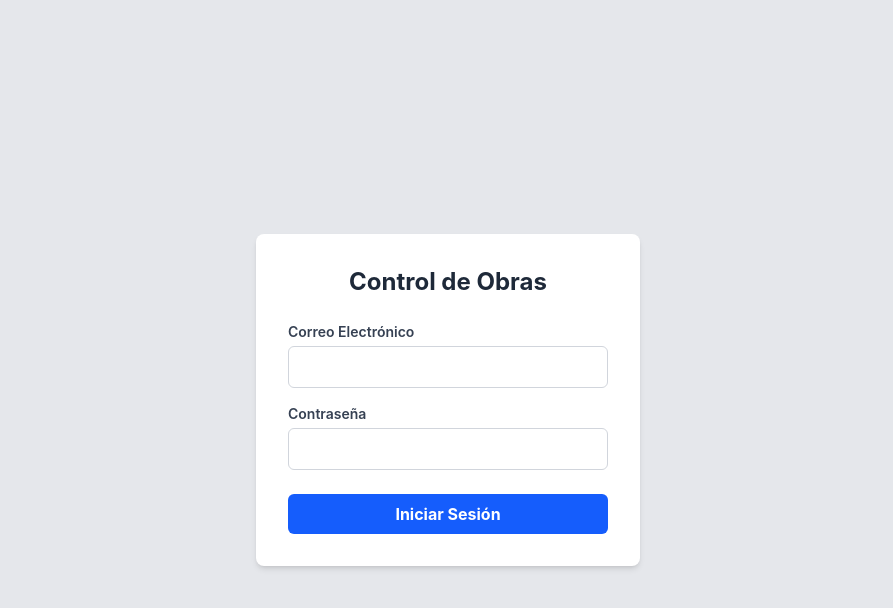
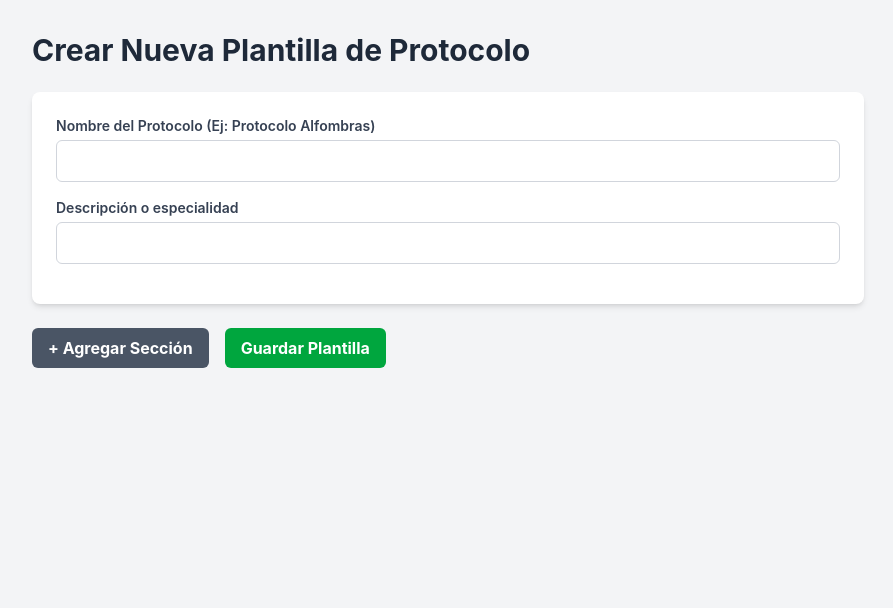
Before and after one commit to FelipeGI1/Proyecto-Control-Obras, a React app in the folder frontend/: page /admin/templates/new in a window 1280 px wide. Before the commit this address led to /login. Shown: the top 608 px of the page, without its empty margins (192-1085 px from the left). Built offline with nearby package versions, Linux system fonts and the light colour scheme; the HTML template or start-up script is replaced by a standard one.

Commit message:
creacion de formularios para plantillas en el frontend

```diff
--- a/frontend/src/App.tsx
+++ b/frontend/src/App.tsx
@@ -1,22 +1,15 @@
 import { BrowserRouter, Routes, Route, Navigate } from 'react-router-dom';
 import { Login } from './pages/Login';
-
-// Un componente temporal para el Dashboard
-const DashboardPlaceholder = () => (
-  <div className="p-8 text-center">
-    <h1 className="text-2xl font-bold">¡Bienvenido al sistema!</h1>
-    <p>Has iniciado sesión correctamente.</p>
-  </div>
-);
+import { TemplateCreator } from './pages/admin/TemplateCreator';
+import { Dashboard } from './pages/Dashboard';
 
 function App() {
   return (
     <BrowserRouter>
       <Routes>
         <Route path="/login" element={<Login />} />
-        <Route path="/dashboard" element={<DashboardPlaceholder />} />
-
-        {/* Si entra a la raíz, lo mandamos al login */}
+        <Route path="/dashboard" element={<Dashboard />} />
+        <Route path="/admin/templates/new" element={<TemplateCreator />} />
         <Route path="*" element={<Navigate to="/login" replace />} />
       </Routes>
     </BrowserRouter>
--- /dev/null
+++ b/frontend/src/pages/Dashboard.tsx
@@ -0,0 +1,36 @@
+import { Link } from 'react-router-dom';
+
+export const Dashboard = () => {
+  // Leemos el usuario que guardamos en el localStorage al iniciar sesión
+  const userString = localStorage.getItem('user');
+  const user = userString ? JSON.parse(userString) : null;
+
+  return (
+    <div className="min-h-screen bg-gray-100 p-8">
+      <div className="max-w-4xl mx-auto bg-white p-6 rounded-lg shadow-md">
+        <h1 className="text-3xl font-bold mb-2 text-gray-800">
+          ¡Bienvenido al sistema, {user?.fullName || 'Usuario'}!
+        </h1>
+        <p className="text-gray-600 mb-6">Rol actual: <span className="font-semibold uppercase">{user?.role}</span></p>
+
+        <div className="grid grid-cols-1 md:grid-cols-2 gap-4">
+          {/* Tarjeta para ir a Crear Plantillas */}
+          <div className="p-6 border border-gray-200 rounded-lg hover:shadow-lg transition-shadow bg-blue-50">
+            <h2 className="text-xl font-bold text-blue-800 mb-2">Plantillas de Protocolo</h2>
+            <p className="text-gray-600 mb-4">Crea y administra las estructuras de chequeo para las partidas.</p>
+
+            {/* Usamos Link en lugar de <a> para no recargar toda la página */}
+            <Link
+              to="/admin/templates/new"
+              className="inline-block bg-blue-600 text-white font-semibold py-2 px-4 rounded hover:bg-blue-700"
+            >
+              + Crear Nueva Plantilla
+            </Link>
+          </div>
+
+          {/* Aquí irán más tarjetas en el futuro (ej. Llenar Protocolo) */}
+        </div>
+      </div>
+    </div>
+  );
+};
--- /dev/null
+++ b/frontend/src/pages/admin/TemplateCreator.tsx
@@ -0,0 +1,129 @@
+import { useState } from 'react';
+import { Input } from '../../components/common/Input';
+import { Button } from '../../components/common/Button';
+import type { ProtocolSection } from '../../utils/types';
+
+export const TemplateCreator = () => {
+    const [templateName, setTemplateName] = useState('');
+    const [description, setDescription] = useState('');
+    const [sections, setSections] = useState<ProtocolSection[]>([]);
+
+    // Función para agregar una nueva sección vacía
+    const addSection = () => {
+        const newSection: ProtocolSection = {
+            id: crypto.randomUUID(), // Genera un ID único temporal
+            name: '',
+            items: [],
+        };
+        setSections([...sections, newSection]);
+    };
+
+    // Función para actualizar el nombre de una sección
+    const updateSectionName = (sectionId: string, newName: string) => {
+        setSections(sections.map(sec =>
+            sec.id === sectionId ? { ...sec, name: newName } : sec
+        ));
+    };
+
+    // Función para agregar un ítem a una sección específica
+    const addItemToSection = (sectionId: string) => {
+        setSections(sections.map(sec => {
+            if (sec.id === sectionId) {
+                return {
+                    ...sec,
+                    items: [...sec.items, { id: crypto.randomUUID(), name: '' }]
+                };
+            }
+            return sec;
+        }));
+    };
+
+    // Función para actualizar el texto de un ítem
+    const updateItemName = (sectionId: string, itemId: string, newName: string) => {
+        setSections(sections.map(sec => {
+            if (sec.id === sectionId) {
+                return {
+                    ...sec,
+                    items: sec.items.map(item =>
+                        item.id === itemId ? { ...item, name: newName } : item
+                    )
+                };
+            }
+            return sec;
+        }));
+    };
+
+    const handleSave = async () => {
+        const finalTemplate = {
+            name: templateName,
+            description,
+            sections
+        };
+        console.log("Datos listos para enviar al Backend:", finalTemplate);
+        alert("Revisa la consola (F12) para ver la estructura JSON armada.");
+        // Aquí luego llamaremos a api.post('/templates', finalTemplate)
+    };
+
+    return (
+        <div className="p-8 max-w-4xl mx-auto">
+            <h1 className="text-3xl font-bold mb-6 text-gray-800">Crear Nueva Plantilla de Protocolo</h1>
+
+            <div className="bg-white p-6 rounded-lg shadow-md mb-6">
+                <Input
+                    label="Nombre del Protocolo (Ej: Protocolo Alfombras)"
+                    value={templateName}
+                    onChange={(e) => setTemplateName(e.target.value)}
+                />
+                <Input
+                    label="Descripción o especialidad"
+                    value={description}
+                    onChange={(e) => setDescription(e.target.value)}
+                />
+            </div>
+
+            {/* Renderizado dinámico de Secciones e Ítems */}
+            {sections.map((section, index) => (
+                <div key={section.id} className="bg-gray-50 p-6 rounded-lg shadow-sm border border-gray-200 mb-6 relative">
+                    <h3 className="font-bold text-lg mb-4 text-blue-700">Sección {index + 1}</h3>
+
+                    <Input
+                        label="Nombre de la Sección (Ej: Actividades Previas)"
+                        value={section.name}
+                        onChange={(e) => updateSectionName(section.id, e.target.value)}
+                    />
+
+                    <div className="pl-6 mt-4 border-l-2 border-blue-200">
+                        <h4 className="font-semibold text-gray-600 mb-2">Ítems a chequear:</h4>
+                        {section.items.map((item, itemIndex) => (
+                            <div key={item.id} className="mb-2">
+                                <input
+                                    type="text"
+                                    placeholder={`Ej: 1.${itemIndex + 1} Superficie limpia y seca`}
+                                    className="w-full px-3 py-2 border border-gray-300 rounded-md focus:outline-none focus:ring-1 focus:ring-blue-500"
+                                    value={item.name}
+                                    onChange={(e) => updateItemName(section.id, item.id, e.target.value)}
+                                />
+                            </div>
+                        ))}
+
+                        <button
+                            onClick={() => addItemToSection(section.id)}
+                            className="text-sm text-blue-600 font-semibold hover:text-blue-800 mt-2"
+                        >
+                            + Agregar Ítem de chequeo
+                        </button>
+                    </div>
+                </div>
+            ))}
+
+            <div className="flex gap-4">
+                <Button onClick={addSection} className="bg-gray-600 hover:bg-gray-700 text-white font-bold py-2 px-4 rounded-md transition-colors">
+                    + Agregar Sección
+                </Button>
+                <Button onClick={handleSave} className="bg-green-600 hover:bg-green-700 text-white font-bold py-2 px-4 rounded-md transition-colors">
+                    Guardar Plantilla
+                </Button>
+            </div>
+        </div>
+    );
+};
--- /dev/null
+++ b/frontend/src/utils/types.ts
@@ -0,0 +1,16 @@
+export interface ProtocolItem {
+  id: string;
+  name: string;
+}
+
+export interface ProtocolSection {
+  id: string;
+  name: string;
+  items: ProtocolItem[];
+}
+
+export interface ProtocolTemplate {
+  name: string;
+  description: string;
+  sections: ProtocolSection[];
+}
```
